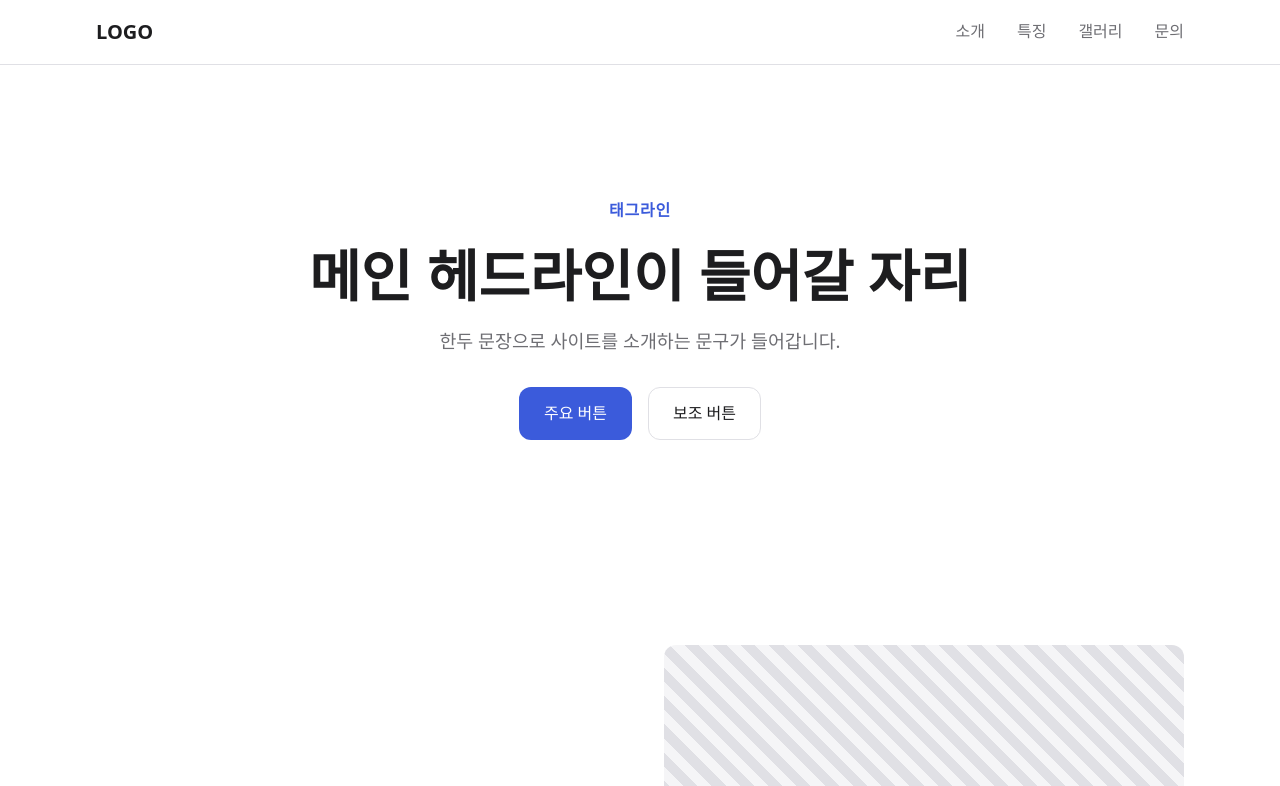
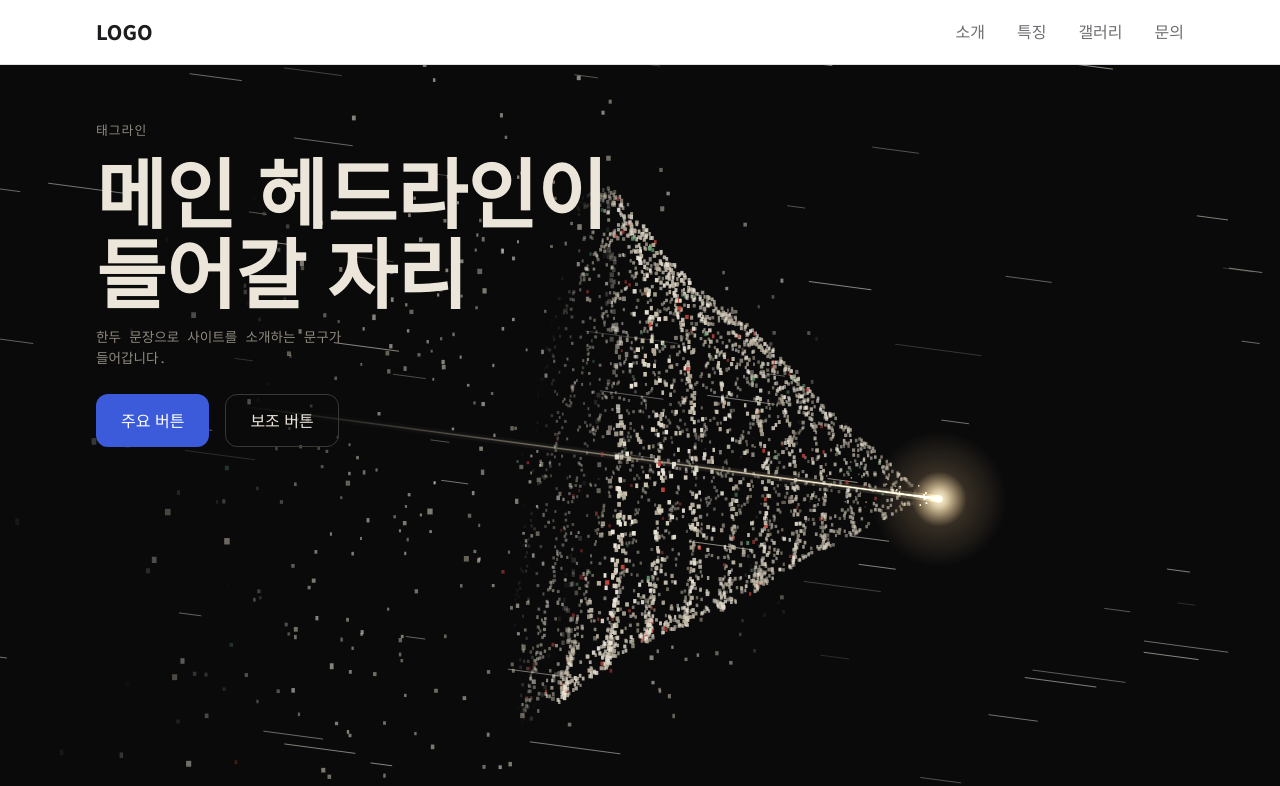
Before and after one commit to portalmaker-88/portalmaker, a plain HTML site: page website/index.html in a window 1280 px wide. Shown: the top 786 px of the page. Drawn offline with Linux system fonts and the light colour scheme; animation ran at ten frames a second.

Commit message:
Add rotating cone motion graphic to home hero
Thousands of small cards flow along a spiral over a tilted cone whose
tip follows a shooting star; streaking background stars, sparks and a
soft ripple make it read as flying. Canvas 2D, no dependencies; pauses
off-screen, drops cards when frames are slow, and stays still for
prefers-reduced-motion. The hero is always dark.

Co-Authored-By: Claude Opus 5.5 (1M context) <noreply@anthropic.com>
Claude-Session: https://claude.ai/code/session_01R7QsLADkPP2sLmpWpgNQ75

```diff
--- a/website/css/style.css
+++ b/website/css/style.css
@@ -91,10 +91,39 @@ p { margin: 0 0 1rem; }
 .btn-ghost { border-color: var(--color-border); }
 
 /* ===== 섹션 ===== */
-.hero { padding: calc(var(--space-section) * 1.3) 0 var(--space-section); text-align: center; }
 .eyebrow { color: var(--color-primary); font-weight: 600; letter-spacing: .05em; }
 .lead { font-size: 1.15rem; color: var(--color-muted); max-width: 40ch; margin-inline: auto; }
 .hero-actions { display: flex; gap: 1rem; justify-content: center; flex-wrap: wrap; margin-top: 2rem; }
+
+/* ===== 메인 hero: 원뿔 모션그래픽 (라이트/다크 모드와 상관없이 항상 어두운 배경) ===== */
+.hero {
+  --hero-bg: #0a0a0b;
+  --hero-text: #ece6da;
+  --hero-muted: #8f897d;
+  --hero-line: #3a3833;
+  --font-hero: "Noto Sans KR", var(--font-sans);
+  --font-mono: "IBM Plex Mono", ui-monospace, "SFMono-Regular", Menlo, monospace;
+  position: relative;
+  overflow: hidden;
+  min-height: calc(100svh - var(--header-h));
+  padding: clamp(2rem, 7vh, 5rem) 0 var(--space-section);
+  background: var(--hero-bg);
+  color: var(--hero-text);
+  color-scheme: dark;
+}
+.hero-canvas {
+  position: absolute; inset: 0;
+  width: 100%; height: 100%;
+  display: block;
+  touch-action: pan-y;
+}
+.hero-copy { position: relative; pointer-events: none; }
+.hero-copy a { pointer-events: auto; }
+.hero .eyebrow { font-family: var(--font-mono); font-size: .8rem; font-weight: 400; letter-spacing: .08em; color: var(--hero-muted); margin-bottom: .6rem; }
+.hero h1 { font-family: var(--font-hero); font-weight: 800; font-size: clamp(2.1rem, 9vw, 4.75rem); line-height: 1.05; max-width: 14ch; text-wrap: balance; }
+.hero .lead { font-family: var(--font-mono); font-size: .85rem; color: var(--hero-muted); max-width: 34ch; margin-inline: 0; }
+.hero .hero-actions { justify-content: flex-start; margin-top: 1.5rem; }
+.hero .btn-ghost { border-color: var(--hero-line); color: var(--hero-text); }
 
 .section { padding: var(--space-section) 0; }
 .section-alt { background: var(--color-bg-alt); }
--- a/website/index.html
+++ b/website/index.html
@@ -5,6 +5,9 @@
   <meta name="viewport" content="width=device-width, initial-scale=1">
   <title>사이트 이름</title>
   <meta name="description" content="사이트 설명을 여기에 적어주세요.">
+  <link rel="preconnect" href="https://fonts.googleapis.com">
+  <link rel="preconnect" href="https://fonts.gstatic.com" crossorigin>
+  <link rel="stylesheet" href="https://fonts.googleapis.com/css2?family=IBM+Plex+Mono:wght@400&family=Noto+Sans+KR:wght@800&display=swap">
   <link rel="stylesheet" href="css/style.css">
 </head>
 <body>
@@ -29,7 +32,8 @@
 
   <main id="main">
     <section class="hero" id="top">
-      <div class="container">
+      <canvas class="hero-canvas" id="hero-cone" role="img" aria-label="작은 카드들이 나선을 그리며 모인 원뿔이 별똥별을 따라 날아가는 애니메이션"></canvas>
+      <div class="container hero-copy">
         <p class="eyebrow">태그라인</p>
         <h1>메인 헤드라인이 들어갈 자리</h1>
         <p class="lead">한두 문장으로 사이트를 소개하는 문구가 들어갑니다.</p>
@@ -97,5 +101,6 @@
   </footer>
 
   <script src="js/main.js"></script>
+  <script src="js/cone.js"></script>
 </body>
 </html>
--- /dev/null
+++ b/website/js/cone.js
@@ -0,0 +1,317 @@
+// 메인화면 원뿔 모션그래픽
+// 작은 카드들이 나선을 따라 원뿔 표면을 흐르고, 꼭지 앞의 별똥별을 따라 날아가는 것처럼 보임
+(() => {
+  const canvas = document.getElementById('hero-cone');
+  if (!canvas || !canvas.getContext) return;
+  const ctx = canvas.getContext('2d');
+  const reduceMotion = matchMedia('(prefers-reduced-motion: reduce)').matches;
+
+  // 원뿔 치수 (월드 단위). 꼭지는 오른쪽(약간 아래), 넓은 입구는 왼쪽
+  // 꼭지 앞의 별똥별을 따라 날아가는 것처럼 보이지만 원뿔 자체는 제자리
+  const L = 2.0, R = 1.25, R0 = 0.04;
+  const ARMS = 6, TURNS = 1.8;  // 나선 팔 개수, 꼭지에서 입구까지 감기는 바퀴 수
+  // 넓이 비율 w(0~1)를 꼭지→입구 위치 u로 바꿈: 넓은 입구 쪽에도 카드가 고르게 퍼지게
+  const K = (R - R0) / 2, AREA = R0 + K;
+  const uOf = (w) => (-R0 + Math.sqrt(R0 * R0 + 4 * K * w * AREA)) / (2 * K);
+  const CARD_W = 0.013, CARD_H = 0.018;
+  const CAM = 5;              // 카메라 거리
+  const rAt = (a) => R0 + (R - R0) * ((a + L / 2) / L);
+  const LOOSE = 0.13;         // 원뿔에 붙지 않고 떠다니는 비율
+  const LOOSE_LO = -0.3, LOOSE_HI = L / 2 + 1.6;
+
+  const isPhone = Math.min(innerWidth, innerHeight) < 700;
+  const state = {
+    count: isPhone ? 3000 : 4000,
+    turn: 32,                 // 한 바퀴 초
+    flow: 28,                 // 카드가 꼭지에서 입구까지 흘러가는 초
+    mix: 55,                  // 나선 줄에 모인 카드 비율(%). 나머지는 표면을 고르게 채움
+    tilt: 8,                  // 꼭지가 수평에서 아래로 기운 각도
+    drawn: 0,                 // 실제로 그리는 수 (성능에 따라 줄어듦)
+  };
+
+  // 따뜻한 흰색 위주, 드물게 빨강·초록
+  const palette = ['#ece6da', '#ddd5c4', '#c9c0ad', '#b3aa98'];
+  function pickColor() {
+    const r = Math.random();
+    if (r < 0.025) return '#c8463c';
+    if (r < 0.04) return '#5f9a6e';
+    return palette[(Math.random() * palette.length) | 0];
+  }
+
+  let cards = [];
+  function build() {
+    const nLoose = Math.round(state.count * LOOSE);
+    const nCone = state.count - nLoose;
+    cards = [];
+    // 일부는 나선 줄에, 나머지는 표면 전체에. 모두 같은 나선 흐름을 타고 꼭지→입구로 이동
+    for (let i = 0; i < nCone; i++) {
+      const w = Math.random();
+      cards.push(makeCard({
+        u: uOf(w), w,
+        rank: Math.random(),
+        armPhi: (i % ARMS) / ARMS * Math.PI * 2 + (Math.random() - 0.5) * (Math.random() - 0.5) * 0.7,
+        freePhi: Math.random() * Math.PI * 2,
+        dr: 1 + (Math.random() - 0.5) * 0.05,
+      }));
+    }
+    for (let k = 0; k < nLoose; k++) {
+      // 넓은 입구 쪽(왼쪽) 바깥에 구름처럼 떠 있는 카드
+      // 비행 반대쪽(입구 뒤)으로 계속 흘러가며 떨어져 나가는 카드
+      cards.push(makeCard({
+        loose: true,
+        a: LOOSE_LO + Math.random() * (LOOSE_HI - LOOSE_LO),
+        k: 0.35 + Math.random() * 1.1,
+        v: 0.06 + Math.random() * 0.22,
+        phi: Math.random() * Math.PI * 2,
+        seed: Math.random() * 100,
+      }));
+    }
+    // 섞어 두면 앞에서부터 일부만 그려도 고르게 줄어듦
+    for (let i = cards.length - 1; i > 0; i--) {
+      const j = (Math.random() * (i + 1)) | 0;
+      [cards[i], cards[j]] = [cards[j], cards[i]];
+    }
+    state.drawn = cards.length;
+  }
+  function makeCard(o) {
+    o.color = pickColor();
+    o.sx = (Math.random() - 0.5) * 6;
+    o.sy = (Math.random() - 0.5) * 6;
+    o.sz = -2 + Math.random() * 3.2;
+    const ringOrder = o.loose ? Math.random() : o.u;
+    o.delay = 0.15 + ringOrder * 1.7 + Math.random() * 0.45;
+    o.aspect = 0.8 + Math.random() * 0.5;
+    return o;
+  }
+
+  // 화면 크기
+  let W = 0, H = 0, dpr = 1, focal = 1, cx = 0, cy = 0;
+  function resize() {
+    dpr = Math.min(2, devicePixelRatio || 1);
+    W = canvas.clientWidth; H = canvas.clientHeight;
+    canvas.width = Math.round(W * dpr); canvas.height = Math.round(H * dpr);
+    ctx.setTransform(dpr, 0, 0, dpr, 0, 0);
+    const portrait = H > W;
+    focal = portrait ? Math.min(W * 2.3, H * 1.05) : Math.min(W * 0.75, H * 1.3);
+  }
+  // 원뿔 가운데가 화면의 정해진 자리(휴대폰: 제목 아래)에 오도록 맞춤
+  function anchor() {
+    const portrait = H > W;
+    const tx = portrait ? W * 0.4 : W * 0.58;
+    const ty = (portrait ? H * 0.63 : H * 0.56) + Math.sin(bobT * 0.9) * H * 0.006;
+    coneToWorld(0, 0, 0, out);
+    const s = focal / (CAM - out.z);
+    cx = tx - out.x * s;
+    cy = ty + out.y * s;
+  }
+
+  // 회전: 축(x)을 중심으로 spin, 그다음 y축으로 살짝 돌려 입구가 보이게, z축으로 화면에서 기울임
+  let spin = 0, spinBoost = 0, bobT = 0;
+  const out = { x: 0, y: 0, z: 0 };
+  function coneToWorld(a, r, phi, o) {
+    localToWorld(a, r * Math.cos(phi), r * Math.sin(phi), o);
+  }
+  function localToWorld(a, y0, z0, o) {
+    const yaw = -0.3;
+    const x1 = a * Math.cos(yaw) + z0 * Math.sin(yaw);
+    const z1 = -a * Math.sin(yaw) + z0 * Math.cos(yaw);
+    const roll = Math.PI - (state.tilt + Math.sin(bobT * 0.7) * 1.2) * Math.PI / 180;
+    o.x = x1 * Math.cos(roll) - y0 * Math.sin(roll);
+    o.y = x1 * Math.sin(roll) + y0 * Math.cos(roll);
+    o.z = z1;
+  }
+
+  const ease = (t) => 1 - Math.pow(1 - t, 3);
+  let start = performance.now();
+  let last = start, running = true, rafId = 0;
+  let fpsAvg = 60, slowFor = 0;
+
+  const project = (a, r, phi) => {
+    coneToWorld(a, r, phi, out);
+    const sc = focal / (CAM - out.z);
+    return [cx + out.x * sc, cy - out.y * sc, sc];
+  };
+
+  // 별똥별: 꼭지 바로 앞의 머리, 축을 따라 입구 뒤로 길게 빠지는 꼬리
+  const HEAD_A = -L / 2 - 0.16, TAIL_A = L / 2 + 1.4;
+  function drawTail() {
+    const [hx, hy] = project(HEAD_A, 0, 0);
+    const [tx, ty] = project(TAIL_A, 0, 0);
+    ctx.globalCompositeOperation = 'lighter';
+    ctx.lineCap = 'round';
+    [[7, 0.16], [2.4, 0.5], [1, 0.95]].forEach(([w, a]) => {
+      const g = ctx.createLinearGradient(hx, hy, tx, ty);
+      g.addColorStop(0, `rgba(255,240,205,${a})`);
+      g.addColorStop(0.35, `rgba(236,222,190,${a * 0.45})`);
+      g.addColorStop(1, 'rgba(236,222,190,0)');
+      ctx.strokeStyle = g;
+      ctx.lineWidth = w;
+      ctx.beginPath(); ctx.moveTo(hx, hy); ctx.lineTo(tx, ty); ctx.stroke();
+    });
+    ctx.globalCompositeOperation = 'source-over';
+  }
+  function drawHead(t) {
+    const [hx, hy] = project(HEAD_A, 0, 0);
+    const pulse = 1 + 0.12 * Math.sin(t * 9) + 0.08 * Math.sin(t * 23.7);
+    const rad = Math.max(22, Math.min(W, H) * 0.09) * pulse;
+    ctx.globalCompositeOperation = 'lighter';
+    const g = ctx.createRadialGradient(hx, hy, 0, hx, hy, rad);
+    g.addColorStop(0, 'rgba(255,250,235,1)');
+    g.addColorStop(0.12, 'rgba(255,236,190,0.85)');
+    g.addColorStop(0.4, 'rgba(255,210,150,0.18)');
+    g.addColorStop(1, 'rgba(255,210,150,0)');
+    ctx.fillStyle = g;
+    ctx.beginPath(); ctx.arc(hx, hy, rad, 0, Math.PI * 2); ctx.fill();
+    ctx.globalCompositeOperation = 'source-over';
+  }
+
+  // 머리에서 떨어져 뒤로 흩날리는 불티
+  const sparks = [];
+  function updateSparks(dt) {
+    const n = Math.random() < 0.5 ? 1 : 2;
+    for (let i = 0; i < n && sparks.length < 140; i++) {
+      sparks.push({ a: HEAD_A, r: Math.random() * 0.03, phi: Math.random() * Math.PI * 2,
+        va: 0.6 + Math.random() * 1.2, vr: 0.04 + Math.random() * 0.18, life: 1, decay: 0.5 + Math.random() * 0.7 });
+    }
+    ctx.globalCompositeOperation = 'lighter';
+    ctx.fillStyle = '#ffeec8';
+    for (let i = sparks.length - 1; i >= 0; i--) {
+      const sp = sparks[i];
+      sp.a += sp.va * dt; sp.r += sp.vr * dt; sp.life -= sp.decay * dt;
+      if (sp.life <= 0) { sparks.splice(i, 1); continue; }
+      const [px, py, sc] = project(sp.a, sp.r, sp.phi);
+      const z = Math.max(1, sc * 0.008);
+      ctx.globalAlpha = sp.life * 0.9;
+      ctx.fillRect(px - z / 2, py - z / 2, z, z);
+    }
+    ctx.globalAlpha = 1;
+    ctx.globalCompositeOperation = 'source-over';
+  }
+
+  // 배경의 먼 별: 비행 반대 방향으로 흘러가는 짧은 선 (원뿔은 제자리, 주변이 지나감)
+  let streaks = [];
+  function buildStreaks() {
+    const n = Math.round((W * H) / (isPhone ? 5200 : 7000));
+    streaks = Array.from({ length: n }, () => ({
+      u: Math.random(), v: Math.random() - 0.5,
+      speed: 0.08 + Math.pow(Math.random(), 2) * 0.55,
+      alpha: 0.15 + Math.random() * 0.45,
+    }));
+  }
+  function drawStreaks(dt) {
+    const [hx, hy] = project(HEAD_A, 0, 0);
+    const [tx, ty] = project(TAIL_A, 0, 0);
+    let dx = hx - tx, dy = hy - ty;
+    const dl = Math.hypot(dx, dy) || 1; dx /= dl; dy /= dl;
+    const span = Math.hypot(W, H) * 1.1;
+    ctx.strokeStyle = '#ece6da';
+    ctx.lineWidth = 1;
+    for (const st of streaks) {
+      st.u -= st.speed * dt;
+      if (st.u < 0) { st.u += 1; st.v = Math.random() - 0.5; }
+      const along = (st.u - 0.5) * span, across = st.v * span;
+      const x = W / 2 + dx * along - dy * across;
+      const y = H / 2 + dy * along + dx * across;
+      const len = 6 + st.speed * 140;
+      ctx.globalAlpha = st.alpha;
+      ctx.beginPath(); ctx.moveTo(x, y); ctx.lineTo(x - dx * len, y - dy * len); ctx.stroke();
+    }
+    ctx.globalAlpha = 1;
+  }
+
+  function frame(now) {
+    const dt = Math.min(0.05, (now - last) / 1000);
+    last = now;
+    const t = reduceMotion ? 99 : (now - start) / 1000;
+
+    if (!reduceMotion) {
+      spin += dt * (Math.PI * 2 / state.turn + spinBoost);
+      spinBoost *= Math.pow(0.12, dt);
+    }
+
+    // 성능 감시: 2초 넘게 느리면 그리는 카드 수를 20%씩 줄임
+    if (dt > 0) fpsAvg += (1 / dt - fpsAvg) * 0.05;
+    if (t > 3 && fpsAvg < 45) {
+      slowFor += dt;
+      if (slowFor > 2 && state.drawn > 400) { state.drawn = Math.round(state.drawn * 0.8); slowFor = 0; }
+    } else slowFor = 0;
+
+    bobT = t;
+    ctx.clearRect(0, 0, W, H);
+    anchor();
+    if (!reduceMotion) drawStreaks(dt);
+    drawTail();
+
+    for (let i = 0; i < state.drawn; i++) {
+      const c = cards[i];
+      let wx, wy, wz, fade = 1;
+      if (c.loose) {
+        const span = LOOSE_HI - LOOSE_LO;
+        const a = LOOSE_LO + (((c.a - LOOSE_LO + t * c.v) % span) + span) % span;
+        fade = Math.min(1, (a - LOOSE_LO) / 0.4, (LOOSE_HI - a) / 0.6);
+        coneToWorld(a, rAt(Math.min(a, L / 2)) * c.k + 0.08 + Math.cos(t * 0.5 + c.seed) * 0.03, c.phi + Math.sin(t * 0.3 + c.seed) * 0.1, out);
+        wx = out.x; wy = out.y; wz = out.z;
+      } else {
+        // 바람에 날리는 것처럼 뒤쪽으로 흘러가는 잔물결
+        // 나선을 따라 꼭지에서 입구 쪽으로 흐름 (비행 반대 방향)
+        const u = uOf((c.w + t / state.flow) % 1);
+        const a = -L / 2 + L * u;
+        const wave = 1 + 0.03 * Math.sin(a * 7 - t * 6) * Math.min(1, Math.max(0, t - 2.5));
+        const base = c.rank < state.mix / 100 ? c.armPhi : c.freePhi;
+        const phi = base + u * TURNS * Math.PI * 2 + spin;
+        fade = Math.min(1, u / 0.04, (1 - u) / 0.08);
+        coneToWorld(a, rAt(a) * c.dr * wave, phi, out);
+        wx = out.x; wy = out.y; wz = out.z;
+      }
+      const p = Math.min(1, Math.max(0, (t - c.delay) / 1.5));
+      if (p < 1) {
+        const e = ease(p);
+        wx = c.sx + (wx - c.sx) * e;
+        wy = c.sy + (wy - c.sy) * e;
+        wz = c.sz + (wz - c.sz) * e;
+      }
+      const s = focal / (CAM - wz);
+      const px = cx + wx * s, py = cy - wy * s;
+      if (px < -10 || px > W + 10 || py < -10 || py > H + 10) continue;
+      const depth = Math.min(1, Math.max(0, (wz + 1.3) / 2.6));
+      const w = CARD_W * s * c.aspect, h = CARD_H * s;
+      ctx.globalAlpha = (c.loose ? 0.55 : 0.22 + 0.78 * depth) * fade * (0.3 + 0.7 * Math.min(1, p * 1.4));
+      ctx.fillStyle = c.color;
+      ctx.fillRect(px - w / 2, py - h / 2, w, h);
+    }
+    ctx.globalAlpha = 1;
+    if (!reduceMotion) updateSparks(dt);
+    drawHead(t);
+
+    if (running && !reduceMotion) rafId = requestAnimationFrame(frame);
+  }
+
+  function play() {
+    if (running) return;
+    running = true; last = performance.now();
+    rafId = requestAnimationFrame(frame);
+  }
+  function pause() { running = false; cancelAnimationFrame(rafId); }
+
+  // 화면 밖이거나 다른 탭이면 멈춤
+  document.addEventListener('visibilitychange', () => document.hidden ? pause() : play());
+  new IntersectionObserver(([e]) => e.isIntersecting ? play() : pause()).observe(canvas);
+
+  // 좌우로 끌면 회전 가속
+  let lastX = null;
+  canvas.addEventListener('pointerdown', (e) => { lastX = e.clientX; });
+  canvas.addEventListener('pointermove', (e) => {
+    if (lastX === null) return;
+    spinBoost += (e.clientX - lastX) * 0.02;
+    spinBoost = Math.max(-4, Math.min(4, spinBoost));
+    lastX = e.clientX;
+  });
+  ['pointerup', 'pointercancel', 'pointerleave'].forEach((n) => canvas.addEventListener(n, () => { lastX = null; }));
+
+  addEventListener('resize', () => { resize(); buildStreaks(); if (reduceMotion) frame(performance.now()); });
+  resize();
+  buildStreaks();
+  build();
+  running = true;
+  rafId = requestAnimationFrame(frame);
+})();
```
